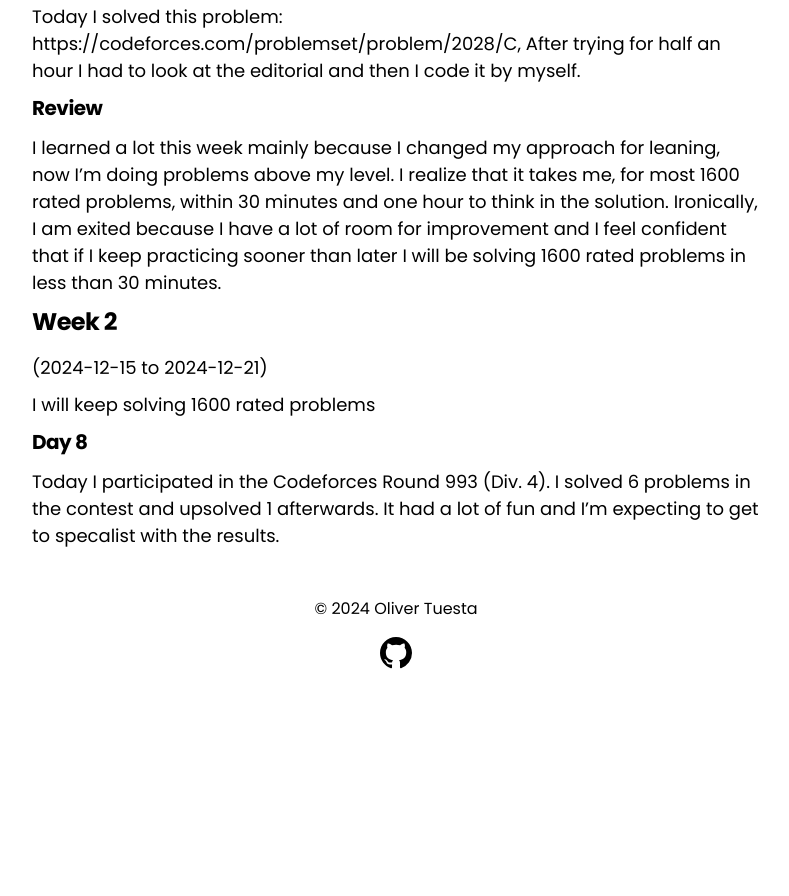
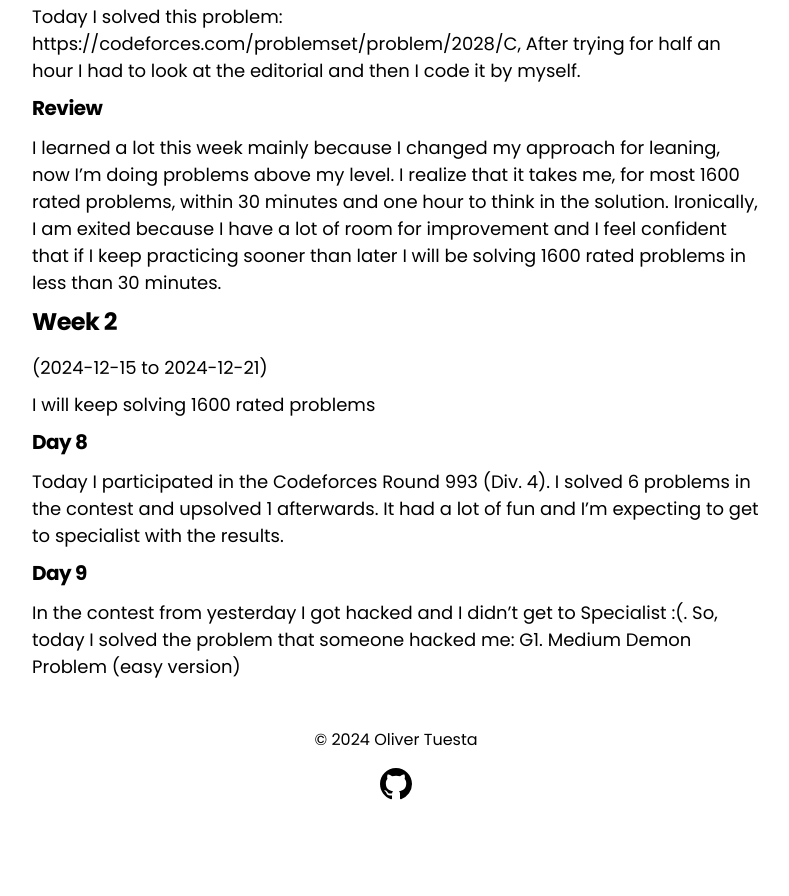
Before and after one commit to oliverTuesta/spigisblog-frontend, an Astro site: page /blog/300-days-of-code in a window 1280 px wide. Shown: the part 1587-2483 px from the top of the page, without its empty margins (244-1033 px from the left). Before the commit the page ends 2352 px from the top, so only its background shows below. Built offline with nearby package versions, Linux system fonts and the light colour scheme; Astro itself is replaced by a stand-in of ours.

Commit message:
blog: day 9

```diff
--- a/src/content/blog/300-days-of-code.md
+++ b/src/content/blog/300-days-of-code.md
@@ -48,4 +48,7 @@ I learned a lot this week mainly because I changed my approach for leaning, now
 I will keep solving 1600 rated problems
 
 ### Day 8
-Today I participated in the [Codeforces Round 993 (Div. 4)](https://codeforces.com/contest/2044). I solved 6 problems in the contest and upsolved 1 afterwards. It had a lot of fun and I'm expecting to get to specalist with the results.
+Today I participated in the [Codeforces Round 993 (Div. 4)](https://codeforces.com/contest/2044). I solved 6 problems in the contest and upsolved 1 afterwards. It had a lot of fun and I'm expecting to get to specialist with the results.
+
+### Day 9
+In the contest from yesterday I got hacked and I didn't get to Specialist :(. So, today I solved the problem that someone hacked me: [G1. Medium Demon Problem (easy version)](https://codeforces.com/contest/2044/problem/G1)
```
